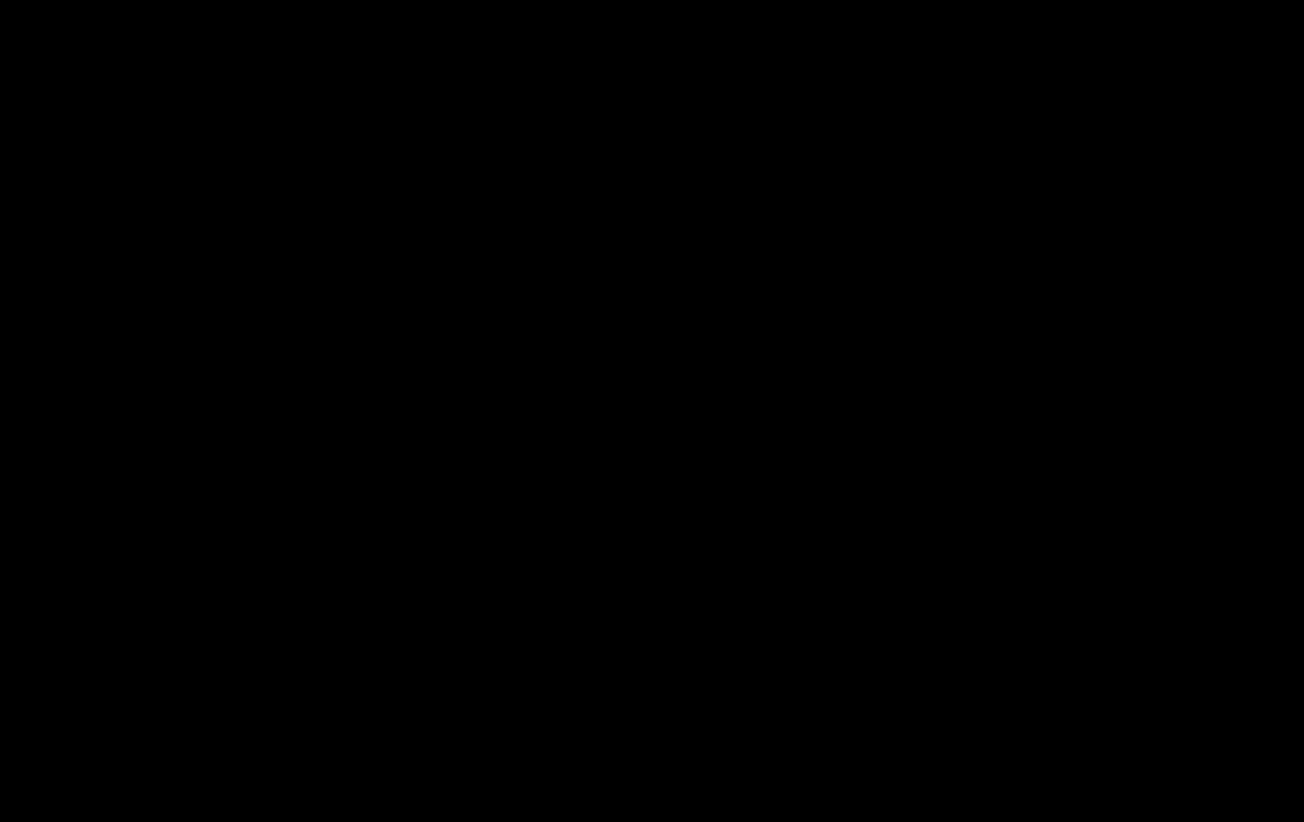
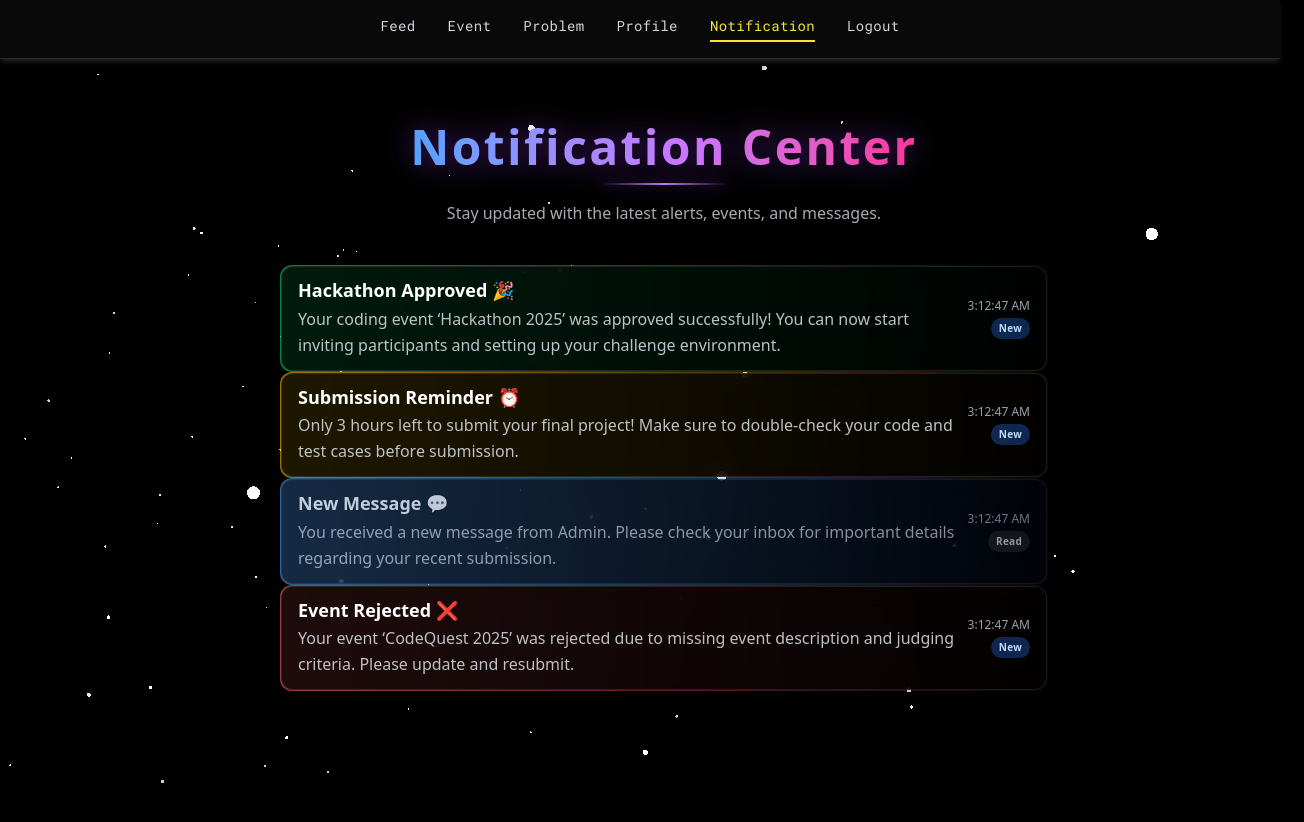
Before and after one commit to sadi2003q/Axamise, a React (Vite) app: page /NOTIFICATION in a window 1280 px wide. Before the commit this address had no page. Shown: the top 822 px of the page, 1304 px wide, since content can reach past the window. Before the commit the page ends 800 px from the top, so only its background shows below. Built offline with nearby package versions, Linux system fonts and the light colour scheme.

Commit message:
[Added][working]
working on notification page for user

```diff
--- /dev/null
+++ b/src/Components/__Notifications.jsx
@@ -0,0 +1,88 @@
+// path : src/Components/__Notifications.jsx
+
+
+import React from "react";
+import { motion, AnimatePresence } from "framer-motion";
+
+export const NotificationHeader = ({headingText = 'Notification Center'}) => {
+    return (
+        <div>
+            <motion.div
+                initial={{ opacity: 0, y: -20 }}
+                animate={{ opacity: 1, y: 0 }}
+                transition={{ duration: 0.6, ease: "easeOut" }}
+                className="mb-10 text-center"
+            >
+                <h1 className="text-4xl md:text-5xl font-extrabold tracking-wider text-transparent bg-clip-text bg-gradient-to-r from-blue-400 via-purple-400 to-pink-500 drop-shadow-[0_0_15px_rgba(147,51,234,0.5)]">
+                    {headingText}
+                </h1>
+                <div className="mt-3 h-[2px] w-32 mx-auto bg-gradient-to-r from-transparent via-purple-400 to-transparent rounded-full shadow-[0_0_15px_rgba(168,85,247,0.6)]"></div>
+                <p className="mt-4 text-gray-300 text-sm md:text-base opacity-80">
+                    Stay updated with the latest alerts, events, and messages.
+                </p>
+            </motion.div>
+        </div>
+    );
+}
+
+
+export const NotificationList = ({ notifications, handleClick, getTypeColor }) => {
+    return (
+        <AnimatePresence>
+            {notifications.map((notif, index) => (
+                <motion.div
+                    key={index}
+                    layout
+                    initial={{ opacity: 0, y: 15 }}
+                    animate={{ opacity: 1, y: 0 }}
+                    exit={{ opacity: 0, y: -10 }}
+                    transition={{ duration: 0.25 }}
+                    onClick={() => handleClick(index)}
+                    className={`relative cursor-pointer group rounded-xl p-[1px] bg-gradient-to-r ${getTypeColor(
+                        notif.type
+                    )} w-full max-w-3xl mx-auto`} // fixed width
+                >
+                    <div
+                        className={`rounded-xl bg-black/80 backdrop-blur-md px-4 py-3 flex flex-col md:flex-row md:items-center md:justify-between gap-2 border border-white/10 hover:border-white/25 transition-all duration-300 ${
+                            notif.isRead ? "opacity-70" : "opacity-100"
+                        }`}
+                        style={{ minHeight: "80px" }} // fixed height
+                    >
+                        {/* Left: title + message */}
+                        <div className="flex-1">
+                            <h2 className="text-base md:text-lg font-semibold leading-tight">
+                                {notif.title}
+                            </h2>
+                            <p
+                                className="text-sm md:text-base text-gray-300 opacity-90 mt-1 leading-relaxed break-words"
+                                style={{
+                                    display: "-webkit-box",
+                                    WebkitLineClamp: 2, // limit to 2 lines
+                                    WebkitBoxOrient: "vertical",
+                                    overflow: "hidden",
+                                    textOverflow: "ellipsis",
+                                }}
+                            >
+                                {notif.message}
+                            </p>
+                        </div>
+
+                        {/* Right: timestamp + status */}
+                        <div className="flex flex-col md:items-end gap-1 shrink-0 text-xs text-gray-400 mt-1 md:mt-0">
+                            <span>{notif.timestamp.toLocaleTimeString()}</span>
+                            <span
+                                className={`px-2 py-1 rounded-full text-[10px] font-semibold tracking-wide ${
+                                    notif.isRead
+                                        ? "bg-white/10 text-gray-300"
+                                        : "bg-blue-500/30 text-blue-200"
+                                }`}
+                            >
+                {notif.isRead ? "Read" : "New"}
+              </span>
+                        </div>
+                    </div>
+                </motion.div>
+            ))}
+        </AnimatePresence>
+    );
+};
--- a/src/main.jsx
+++ b/src/main.jsx
@@ -21,6 +21,7 @@ import Admin_SetUsr from "./pages/Authentication/Admin_SetUser.jsx";
 import Admin_Approval from "./pages/Admin/Admin_Approval.jsx";
 import Admin_ApprovalEvent from "./pages/Admin/Admin_ApprovalEvent.jsx";
 import EventStart from "./pages/Events/Event_Start.jsx";
+import Notifications from "./pages/users/Notifications.jsx";
 
 // ============================================================
 // 🌐 Navigation Bar Component
@@ -98,6 +99,7 @@ ReactDOM.createRoot(document.getElementById("root")).render(
                 <Route path="/QUESTION_LIST" element={<Question_List />} />
                 <Route path="/PROFILE" element={<Profile />} />
                 <Route path="/EVENT_START" element={<EventStart />} />
+                <Route path="/NOTIFICATION" element={<Notifications />} />
             </Route>
 
             {/* 🔹 Admin Area (no navbar) */}
--- /dev/null
+++ b/src/pages/users/Notifications.jsx
@@ -0,0 +1,161 @@
+// path: src/page/users/Notifications.jsx
+
+
+import { Background_Particles } from "../../Components/__Admin_Login.jsx";
+import { useState } from "react";
+import { NotificationHeader, NotificationList } from '../../Components/__Notifications.jsx'
+
+export default function Notifications() {
+
+
+    const [notifications, setNotifications] = useState([
+        {
+            title: "Hackathon Approved 🎉",
+            message:
+                "Your coding event ‘Hackathon 2025’ was approved successfully! You can now start inviting participants and setting up your challenge environment.",
+            type: "success",
+            isRead: false,
+            timestamp: new Date(),
+        },
+        {
+            title: "Submission Reminder ⏰",
+            message:
+                "Only 3 hours left to submit your final project! Make sure to double-check your code and test cases before submission.",
+            type: "warning",
+            isRead: false,
+            timestamp: new Date(),
+        },
+        {
+            title: "New Message 💬",
+            message:
+                "You received a new message from Admin. Please check your inbox for important details regarding your recent submission.",
+            type: "info",
+            isRead: true,
+            timestamp: new Date(),
+        },
+        {
+            title: "Event Rejected ❌",
+            message:
+                "Your event ‘CodeQuest 2025’ was rejected due to missing event description and judging criteria. Please update and resubmit.",
+            type: "error",
+            isRead: false,
+            timestamp: new Date(),
+        },
+    ]);
+
+    const handleClick = (index) => {
+        const clickedNotification = notifications[index];
+        console.log(clickedNotification.message);
+
+        // Optionally mark it as read
+        setNotifications((prev) =>
+            prev.map((n, i) => (i === index ? { ...n, isRead: true } : n))
+        );
+    };
+
+    const getTypeColor = (type) => {
+        switch (type) {
+            case "success":
+                return "from-green-400/60 to-green-800/10";
+            case "warning":
+                return "from-yellow-400/60 to-yellow-800/10";
+            case "error":
+                return "from-red-400/60 to-red-800/10";
+            default:
+                return "from-blue-400/60 to-blue-800/10";
+        }
+    };
+
+
+
+
+
+
+    return (
+        <div className="w-screen h-screen relative overflow-hidden text-white">
+            {/* Background */}
+            <Background_Particles />
+
+            {/* Overlay content */}
+            <div className="absolute inset-0 flex flex-col items-center pt-10 px-4 md:px-8">
+                {/* 🌟 Beautiful Header */}
+                <NotificationHeader headingText='Notification Center' />
+
+                {/* Notification List */}
+                <NotificationList
+                    notifications={notifications}
+                    handleClick={handleClick}
+                    getTypeColor={getTypeColor}
+                />
+
+
+            </div>
+        </div>
+    );
+}
+
+
+
+
+
+
+
+
+
+
+
+
+
+
+
+
+
+
+{/* Notification Grid */}
+// <div className="grid grid-cols-1 sm:grid-cols-2 lg:grid-cols-3 gap-6 w-full max-w-6xl">
+//     <AnimatePresence>
+//         {notifications.map((notif, index) => (
+//             <motion.div
+//                 key={index}
+//                 layout
+//                 initial={{ opacity: 0, y: 20, scale: 0.95 }}
+//                 animate={{ opacity: 1, y: 0, scale: 1 }}
+//                 exit={{ opacity: 0, scale: 0.8 }}
+//                 transition={{ duration: 0.3 }}
+//                 onClick={() => handleNotificationClick(index)}
+//                 className={`cursor-pointer relative p-[1px] rounded-2xl bg-gradient-to-br ${getTypeGlow(
+//                     notif.type
+//                 )} hover:scale-[1.02] transition-transform duration-300`}
+//             >
+//                 <div
+//                     className={`h-full w-full rounded-2xl bg-black/70 backdrop-blur-md border border-white/10
+//                     p-5 flex flex-col justify-between hover:border-white/30 transition-all duration-300`}
+//                 >
+//                     {/* Title + Timestamp */}
+//                     <div>
+//                         <h2 className="text-lg md:text-xl font-semibold mb-2">
+//                             {notif.title}
+//                         </h2>
+//                         <p className="text-sm md:text-base text-gray-300 leading-relaxed mb-3">
+//                             {notif.message}
+//                         </p>
+//                     </div>
+//
+//                     {/* Footer */}
+//                     <div className="flex justify-between items-center mt-2 text-xs md:text-sm text-gray-400">
+//                         <span>{notif.timestamp.toLocaleTimeString()}</span>
+//                         <span
+//                             className={`px-2 py-1 rounded-full text-[10px] font-semibold tracking-wide ${
+//                                 notif.isRead
+//                                     ? "bg-white/10 text-gray-300"
+//                                     : "bg-blue-500/30 text-blue-200"
+//                             }`}
+//                         >
+//                       {notif.isRead ? "Read" : "New"}
+//                     </span>
+//                     </div>
+//                 </div>
+//             </motion.div>
+//         ))}
+//     </AnimatePresence>
+// </div>
```
Also changed, not shown: src/controller/users/notifications.controller.js (added).
